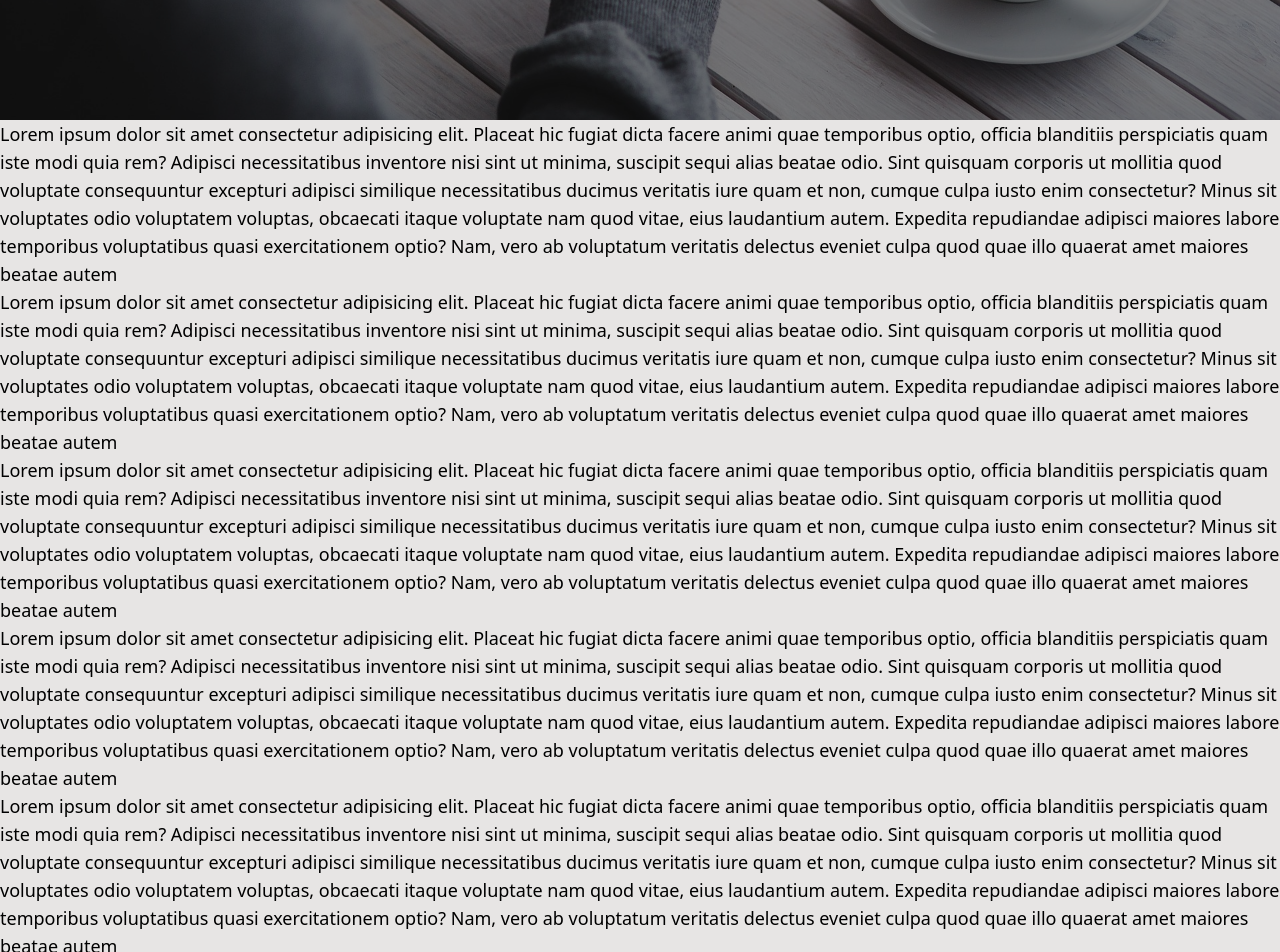
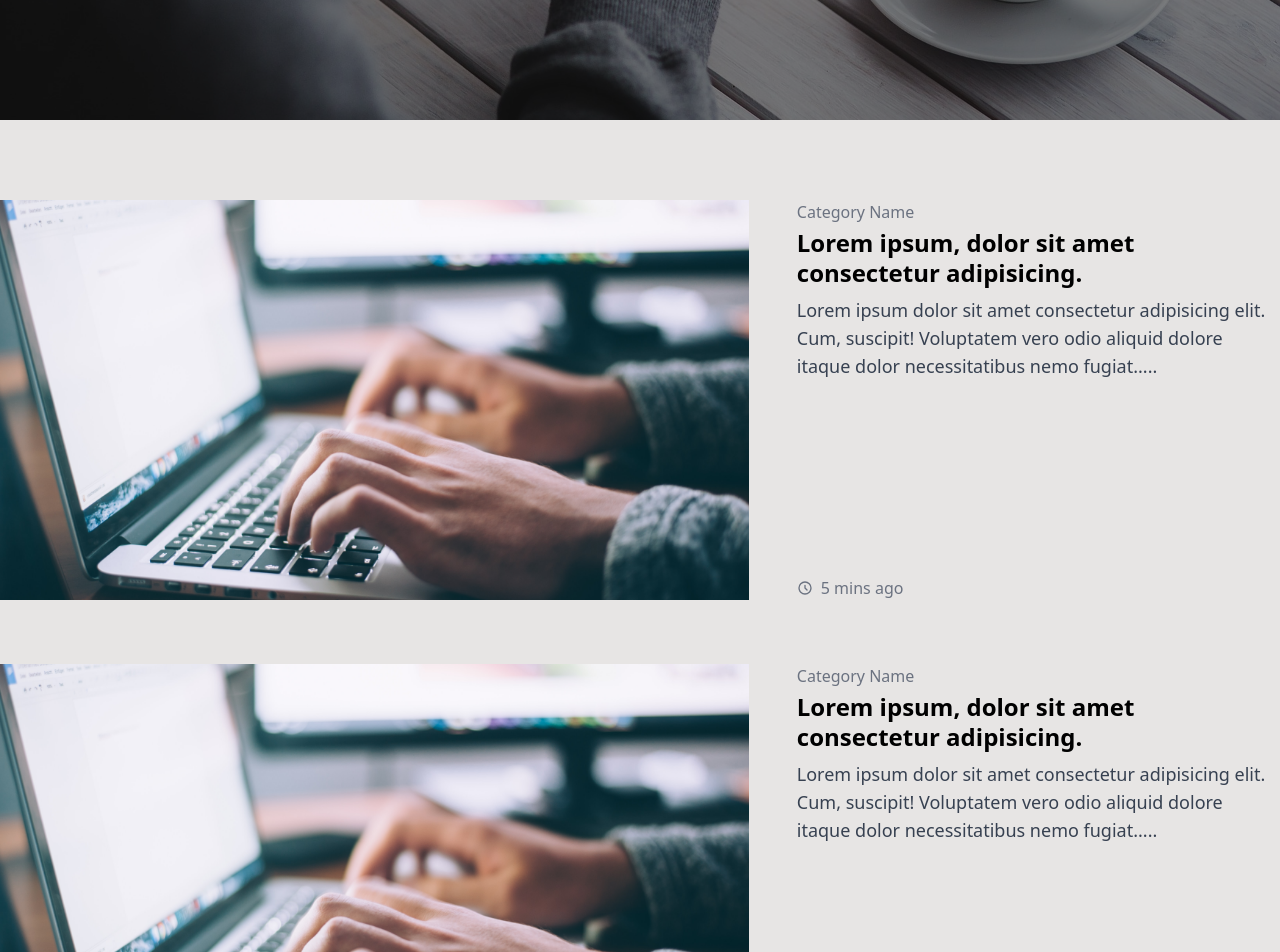
Before and after one commit to afifdgr/blog-frontend, a Vue app: page /#/ in a window 1280 px wide. Shown: the part 680-1632 px from the top of the page. Built offline with nearby package versions, Linux system fonts and the light colour scheme.

Commit message:
# Designing Articles List on Home Page

```diff
--- /dev/null
+++ b/src/components/Article.vue
@@ -0,0 +1,43 @@
+<template>
+
+    <div class="grid sm:grid-cols-5 gap-2 sm:gap-12">
+        <div class="sm:col-span-3 h-64 sm:h-400px">
+            <img src="/images/image-1.jpg" alt="article" class="w-full h-full object-cover">
+        </div>
+        <div class="sm:col-span-2 flex flex-col justify-between">
+            <div>
+                <div class="text-base text-gray-500">Category Name</div>
+                <h3 class="mt-1 leading-tight text-2xl">
+                    <router-link to="/articles/article-slug"
+                        class="hover:text-primary font-bold transition-colors duration-300">
+                        Lorem ipsum, dolor sit amet consectetur adipisicing.
+                    </router-link>
+                </h3>
+                <div class="mt-2 text-gray-700">Lorem ipsum dolor sit amet consectetur adipisicing elit. Cum, suscipit!
+                    Voluptatem vero odio
+                    aliquid dolore itaque dolor necessitatibus nemo fugiat.....</div>
+            </div>
+            <div class="mt-1 text-base text-gray-500 flex items-center">
+                <svg class="w-4 h-4" fill="none" stroke="currentColor" viewBox="0 0 24 24"
+                    xmlns="http://www.w3.org/2000/svg">
+                    <path stroke-linecap="round" stroke-linejoin="round" stroke-width="2"
+                        d="M12 8v4l3 3m6-3a9 9 0 11-18 0 9 9 0 0118 0z"></path>
+                </svg>
+                <div class="ml-2">
+                    5 mins ago
+                </div>
+            </div>
+        </div>
+    </div>
+
+</template>
+
+<script>
+export default {
+
+}
+</script>
+
+<style>
+
+</style>
--- /dev/null
+++ b/src/components/Articles.vue
@@ -0,0 +1,32 @@
+<template>
+
+    <div>
+        <div class="space-y-8 sm:space-y-16">
+            <Article />
+            <Article />
+            <Article />
+            <Article />
+            <Article />
+        </div>
+
+        <div class="mt-8 sm:mt-12">
+            <router-link to="/articles" class="px-4 py-2 sm:px-6 bg-primary text-white rounded focus:outline-none">View
+                All</router-link>
+        </div>
+    </div>
+
+</template>
+
+<script>
+import Article from "@/components/Article.vue"
+
+export default {
+    components: {
+        Article
+    }
+}
+</script>
+
+<style>
+
+</style>
--- a/src/views/Home/Index.vue
+++ b/src/views/Home/Index.vue
@@ -4,61 +4,8 @@
 
     <Hero />
 
-    <div>
-      <p>
-        Lorem ipsum dolor sit amet consectetur adipisicing elit. Placeat hic fugiat dicta facere animi quae temporibus
-        optio, officia blanditiis perspiciatis quam iste modi quia rem? Adipisci necessitatibus inventore nisi sint ut
-        minima, suscipit sequi alias beatae odio. Sint quisquam corporis ut mollitia quod voluptate consequuntur
-        excepturi adipisci similique necessitatibus ducimus veritatis iure quam et non, cumque culpa iusto enim
-        consectetur? Minus sit voluptates odio voluptatem voluptas, obcaecati itaque voluptate nam quod vitae, eius
-        laudantium autem. Expedita repudiandae adipisci maiores labore temporibus voluptatibus quasi exercitationem
-        optio? Nam, vero ab voluptatum veritatis delectus eveniet culpa quod quae illo quaerat amet maiores beatae autem
-      </p>
-      <p>
-        Lorem ipsum dolor sit amet consectetur adipisicing elit. Placeat hic fugiat dicta facere animi quae temporibus
-        optio, officia blanditiis perspiciatis quam iste modi quia rem? Adipisci necessitatibus inventore nisi sint ut
-        minima, suscipit sequi alias beatae odio. Sint quisquam corporis ut mollitia quod voluptate consequuntur
-        excepturi adipisci similique necessitatibus ducimus veritatis iure quam et non, cumque culpa iusto enim
-        consectetur? Minus sit voluptates odio voluptatem voluptas, obcaecati itaque voluptate nam quod vitae, eius
-        laudantium autem. Expedita repudiandae adipisci maiores labore temporibus voluptatibus quasi exercitationem
-        optio? Nam, vero ab voluptatum veritatis delectus eveniet culpa quod quae illo quaerat amet maiores beatae autem
-      </p>
-      <p>
-        Lorem ipsum dolor sit amet consectetur adipisicing elit. Placeat hic fugiat dicta facere animi quae temporibus
-        optio, officia blanditiis perspiciatis quam iste modi quia rem? Adipisci necessitatibus inventore nisi sint ut
-        minima, suscipit sequi alias beatae odio. Sint quisquam corporis ut mollitia quod voluptate consequuntur
-        excepturi adipisci similique necessitatibus ducimus veritatis iure quam et non, cumque culpa iusto enim
-        consectetur? Minus sit voluptates odio voluptatem voluptas, obcaecati itaque voluptate nam quod vitae, eius
-        laudantium autem. Expedita repudiandae adipisci maiores labore temporibus voluptatibus quasi exercitationem
-        optio? Nam, vero ab voluptatum veritatis delectus eveniet culpa quod quae illo quaerat amet maiores beatae autem
-      </p>
-      <p>
-        Lorem ipsum dolor sit amet consectetur adipisicing elit. Placeat hic fugiat dicta facere animi quae temporibus
-        optio, officia blanditiis perspiciatis quam iste modi quia rem? Adipisci necessitatibus inventore nisi sint ut
-        minima, suscipit sequi alias beatae odio. Sint quisquam corporis ut mollitia quod voluptate consequuntur
-        excepturi adipisci similique necessitatibus ducimus veritatis iure quam et non, cumque culpa iusto enim
-        consectetur? Minus sit voluptates odio voluptatem voluptas, obcaecati itaque voluptate nam quod vitae, eius
-        laudantium autem. Expedita repudiandae adipisci maiores labore temporibus voluptatibus quasi exercitationem
-        optio? Nam, vero ab voluptatum veritatis delectus eveniet culpa quod quae illo quaerat amet maiores beatae autem
-      </p>
-      <p>
-        Lorem ipsum dolor sit amet consectetur adipisicing elit. Placeat hic fugiat dicta facere animi quae temporibus
-        optio, officia blanditiis perspiciatis quam iste modi quia rem? Adipisci necessitatibus inventore nisi sint ut
-        minima, suscipit sequi alias beatae odio. Sint quisquam corporis ut mollitia quod voluptate consequuntur
-        excepturi adipisci similique necessitatibus ducimus veritatis iure quam et non, cumque culpa iusto enim
-        consectetur? Minus sit voluptates odio voluptatem voluptas, obcaecati itaque voluptate nam quod vitae, eius
-        laudantium autem. Expedita repudiandae adipisci maiores labore temporibus voluptatibus quasi exercitationem
-        optio? Nam, vero ab voluptatum veritatis delectus eveniet culpa quod quae illo quaerat amet maiores beatae autem
-      </p>
-      <p>
-        Lorem ipsum dolor sit amet consectetur adipisicing elit. Placeat hic fugiat dicta facere animi quae temporibus
-        optio, officia blanditiis perspiciatis quam iste modi quia rem? Adipisci necessitatibus inventore nisi sint ut
-        minima, suscipit sequi alias beatae odio. Sint quisquam corporis ut mollitia quod voluptate consequuntur
-        excepturi adipisci similique necessitatibus ducimus veritatis iure quam et non, cumque culpa iusto enim
-        consectetur? Minus sit voluptates odio voluptatem voluptas, obcaecati itaque voluptate nam quod vitae, eius
-        laudantium autem. Expedita repudiandae adipisci maiores labore temporibus voluptatibus quasi exercitationem
-        optio? Nam, vero ab voluptatum veritatis delectus eveniet culpa quod quae illo quaerat amet maiores beatae autem
-      </p>
+    <div class="py-8 sm:py-20 px-4 sm:px-0 container mx-auto">
+      <Articles />
     </div>
 
   </div>
@@ -67,12 +14,14 @@
 
 <script>
 import Hero from "./Hero.vue";
+import Articles from "@/components/Articles.vue"
 
 export default {
   name: 'Home',
 
   components: {
     Hero,
+    Articles
   }
 
 }
```
